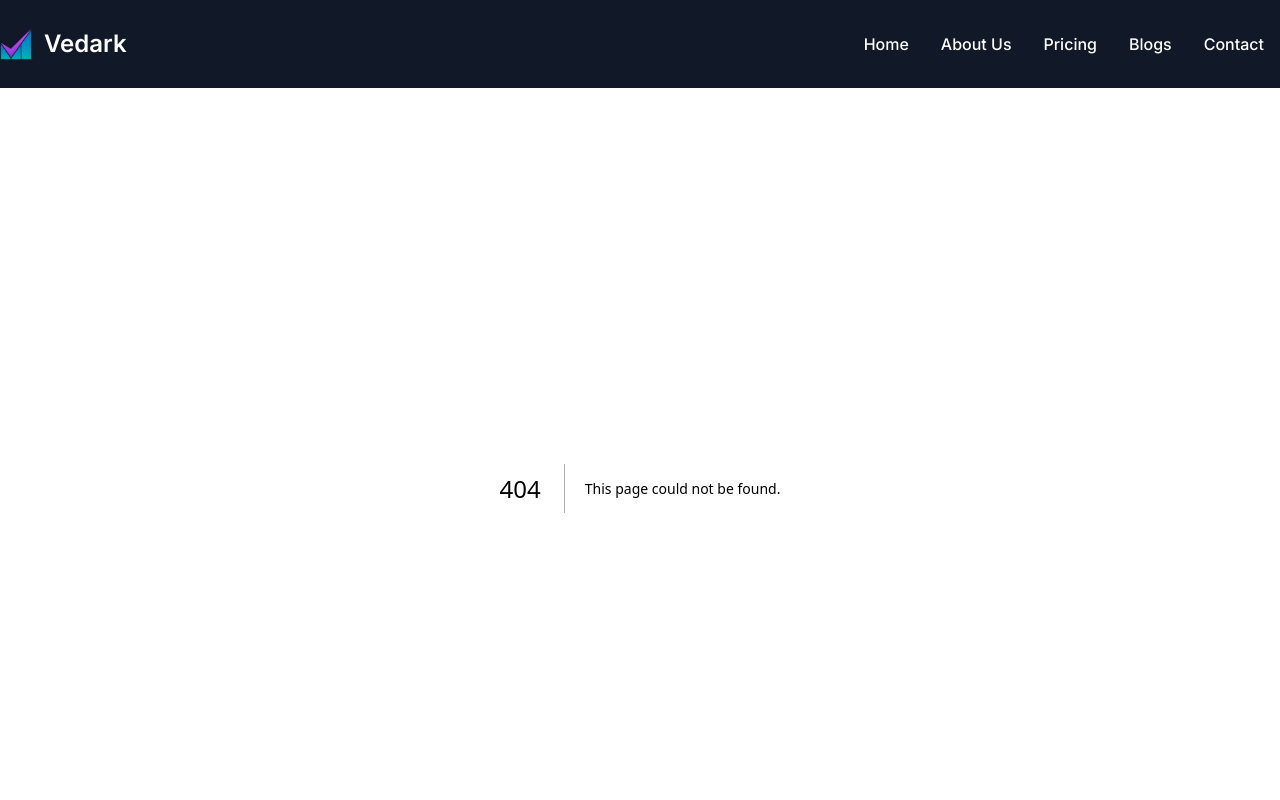
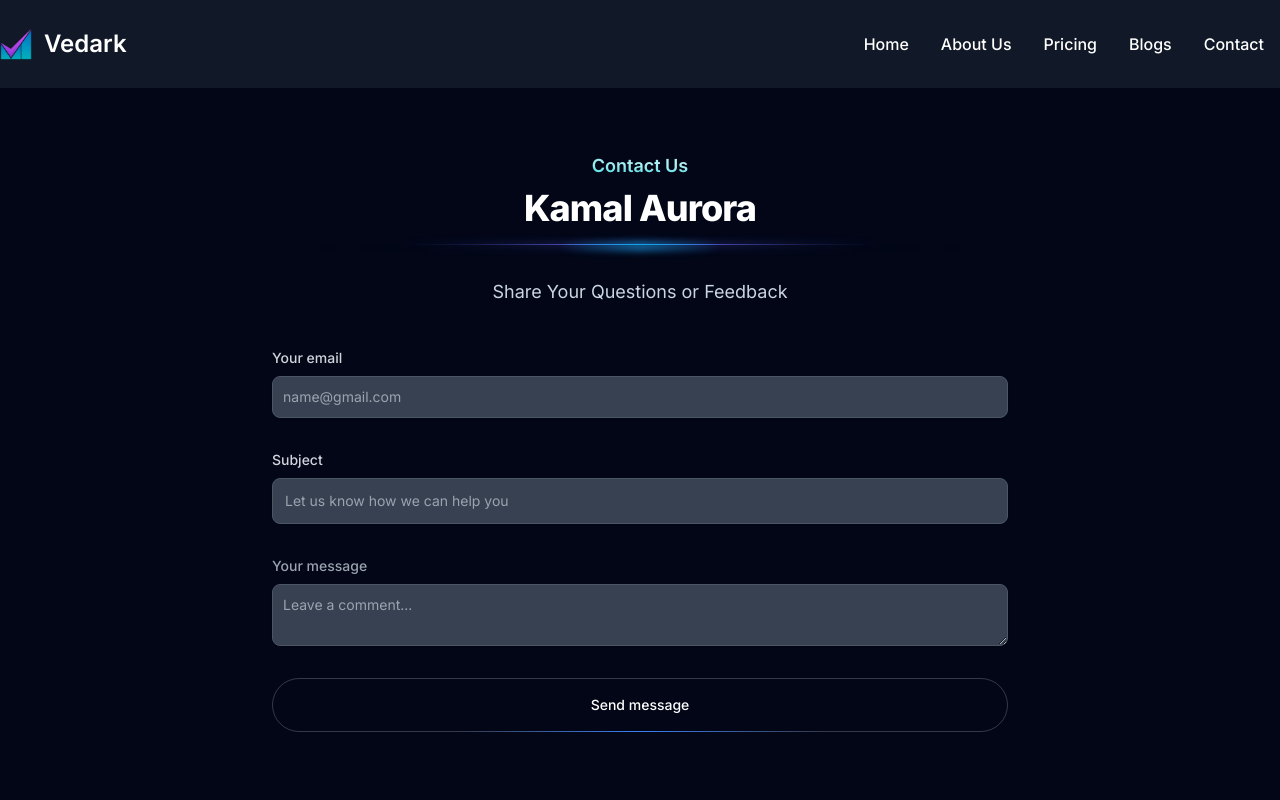
Before and after one commit to rohit4242/verdark-tech-main, a Next.js app: page /contact-details/kamal-aurora in a window 1280 px wide. Before the commit this address had no page. Shown: the top 800 px of the page. Built offline with nearby package versions, Linux system fonts and the light colour scheme.

Commit message:
adding contact details

```diff
--- /dev/null
+++ b/src/app/contact-details/kamal-aurora/page.tsx
@@ -0,0 +1,93 @@
+import Heading from "@/components/Heading";
+import { FC } from "react";
+
+interface pageProps {}
+
+const page: FC<pageProps> = ({}) => {
+  return (
+    <div className="mb-20 ">
+      <section className="bg-slate-950">
+        <div className="py-2 lg:py-2 mb-8 lg:mb-2 px-4 mx-auto max-w-screen-md">
+          <div className="mx-auto max-w-4xl text-center mt-14">
+            <h1 className=" text-lg font-semibold leading-7 text-gradient">
+              Contact Us
+            </h1>
+            <p className="mt-2 text-4xl tracking-tight font-extrabold  text-white">
+            Kamal Aurora
+            </p>
+            <div className="w-[22rem] md:w-[40rem] mx-auto h-2 mt-4 relative">
+              {/* Gradients */}
+              <div className="absolute inset-x-20 top-0 bg-gradient-to-r from-transparent via-indigo-500 to-transparent h-[2px] w-3/4 blur-sm" />
+              <div className="absolute inset-x-20 top-0 bg-gradient-to-r from-transparent via-indigo-500 to-transparent h-px w-3/4" />
+              <div className="absolute inset-x-60 top-0 bg-gradient-to-r from-transparent via-sky-500 to-transparent h-[5px] w-1/4 blur-sm" />
+              <div className="absolute inset-x-60 top-0 bg-gradient-to-r from-transparent via-sky-500 to-transparent h-px w-1/4" />
+
+              {/* Radial Gradient to prevent sharp edges */}
+              <div className="absolute inset-0 w-full h-full bg-slate-950 [mask-image:radial-gradient(350px_200px_at_top,transparent_20%,white)]"></div>
+            </div>
+            <p className="mx-auto mt-6 max-w-2xl text-center text-lg leading-8 text-slate-300">
+            Share Your Questions or Feedback
+            </p>
+          </div>
+
+          <form action="#" className="space-y-8 mt-10">
+            <div>
+              <label
+                htmlFor="email"
+                className="block mb-2 text-sm font-medium text-gray-300"
+              >
+                Your email
+              </label>
+              <input
+                type="email"
+                id="email"
+                className="shadow-sm 0 border   text-sm rounded-lg focus:ring-primary-500 focus:border-primary-500 block w-full p-2.5 bg-gray-700 border-gray-600 placeholder-gray-400 text-white focus:ring-primary-500 focus:border-primary-500 shadow-sm-light"
+                placeholder="name@gmail.com"
+                required
+              />
+            </div>
+            <div>
+              <label
+                htmlFor="subject"
+                className="block mb-2 text-sm font-medium text-gray-300"
+              >
+                Subject
+              </label>
+              <input
+                type="text"
+                id="subject"
+                className="block p-3 w-full text-sm  rounded-lg border  shadow-sm focus:ring-primary-500 focus:border-primary-500 bg-gray-700 border-gray-600 placeholder-gray-400 text-white focus:ring-primary-500 focus:border-primary-500 shadow-sm-light"
+                placeholder="Let us know how we can help you"
+                required
+              />
+            </div>
+            <div className="sm:col-span-2">
+              <label
+                htmlFor="message"
+                className="block mb-2 text-sm font-medium  text-gray-400"
+              >
+                Your message
+              </label>
+              <textarea
+                id="message"
+                className="block p-2.5 w-full text-sm  rounded-lg shadow-sm border  focus:ring-primary-500 focus:border-primary-500 bg-gray-700 border-gray-600 placeholder-gray-400 text-white focus:ring-primary-500 focus:border-primary-500"
+                placeholder="Leave a comment..."
+              ></textarea>
+            </div>
+
+            <button
+              type="submit"
+              className="border text-sm font-medium w-full my-4 relative border-neutral-200 border-white/[0.2]  text-white px-6 py-4 rounded-full"
+            >
+              Send message
+              <span className="absolute inset-x-0 w-1/2 mx-auto -bottom-px bg-gradient-to-r from-transparent via-blue-500 to-transparent  h-px" />
+            </button>
+          </form>
+        </div>
+      </section>
+
+    </div>
+  );
+};
+
+export default page;
--- /dev/null
+++ b/src/app/contact-details/raju-kumar-singh/page.tsx
@@ -0,0 +1,93 @@
+import Heading from "@/components/Heading";
+import { FC } from "react";
+
+interface pageProps {}
+
+const page: FC<pageProps> = ({}) => {
+  return (
+    <div className="mb-20 ">
+      <section className="bg-slate-950">
+        <div className="py-2 lg:py-2 mb-8 lg:mb-2 px-4 mx-auto max-w-screen-md">
+          <div className="mx-auto max-w-4xl text-center mt-14">
+            <h1 className=" text-lg font-semibold leading-7 text-gradient">
+              Contact Us
+            </h1>
+            <p className="mt-2 text-4xl tracking-tight font-extrabold  text-white">
+            Raju Kumar Singh
+            </p>
+            <div className="w-[22rem] md:w-[40rem] mx-auto h-2 mt-4 relative">
+              {/* Gradients */}
+              <div className="absolute inset-x-20 top-0 bg-gradient-to-r from-transparent via-indigo-500 to-transparent h-[2px] w-3/4 blur-sm" />
+              <div className="absolute inset-x-20 top-0 bg-gradient-to-r from-transparent via-indigo-500 to-transparent h-px w-3/4" />
+              <div className="absolute inset-x-60 top-0 bg-gradient-to-r from-transparent via-sky-500 to-transparent h-[5px] w-1/4 blur-sm" />
+              <div className="absolute inset-x-60 top-0 bg-gradient-to-r from-transparent via-sky-500 to-transparent h-px w-1/4" />
+
+              {/* Radial Gradient to prevent sharp edges */}
+              <div className="absolute inset-0 w-full h-full bg-slate-950 [mask-image:radial-gradient(350px_200px_at_top,transparent_20%,white)]"></div>
+            </div>
+            <p className="mx-auto mt-6 max-w-2xl text-center text-lg leading-8 text-slate-300">
+            Share Your Questions or Feedback
+            </p>
+          </div>
+
+          <form action="#" className="space-y-8 mt-10">
+            <div>
+              <label
+                htmlFor="email"
+                className="block mb-2 text-sm font-medium text-gray-300"
+              >
+                Your email
+              </label>
+              <input
+                type="email"
+                id="email"
+                className="shadow-sm 0 border   text-sm rounded-lg focus:ring-primary-500 focus:border-primary-500 block w-full p-2.5 bg-gray-700 border-gray-600 placeholder-gray-400 text-white focus:ring-primary-500 focus:border-primary-500 shadow-sm-light"
+                placeholder="name@gmail.com"
+                required
+              />
+            </div>
+            <div>
+              <label
+                htmlFor="subject"
+                className="block mb-2 text-sm font-medium text-gray-300"
+              >
+                Subject
+              </label>
+              <input
+                type="text"
+                id="subject"
+                className="block p-3 w-full text-sm  rounded-lg border  shadow-sm focus:ring-primary-500 focus:border-primary-500 bg-gray-700 border-gray-600 placeholder-gray-400 text-white focus:ring-primary-500 focus:border-primary-500 shadow-sm-light"
+                placeholder="Let us know how we can help you"
+                required
+              />
+            </div>
+            <div className="sm:col-span-2">
+              <label
+                htmlFor="message"
+                className="block mb-2 text-sm font-medium  text-gray-400"
+              >
+                Your message
+              </label>
+              <textarea
+                id="message"
+                className="block p-2.5 w-full text-sm  rounded-lg shadow-sm border  focus:ring-primary-500 focus:border-primary-500 bg-gray-700 border-gray-600 placeholder-gray-400 text-white focus:ring-primary-500 focus:border-primary-500"
+                placeholder="Leave a comment..."
+              ></textarea>
+            </div>
+
+            <button
+              type="submit"
+              className="border text-sm font-medium w-full my-4 relative border-neutral-200 border-white/[0.2]  text-white px-6 py-4 rounded-full"
+            >
+              Send message
+              <span className="absolute inset-x-0 w-1/2 mx-auto -bottom-px bg-gradient-to-r from-transparent via-blue-500 to-transparent  h-px" />
+            </button>
+          </form>
+        </div>
+      </section>
+
+    </div>
+  );
+};
+
+export default page;
```
